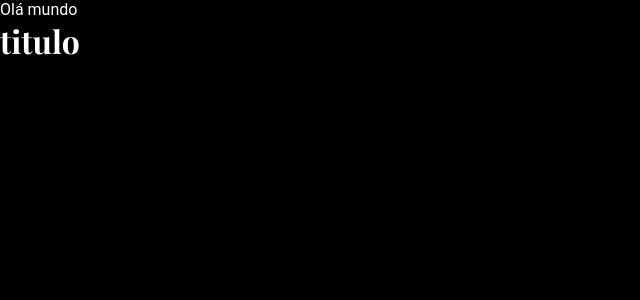
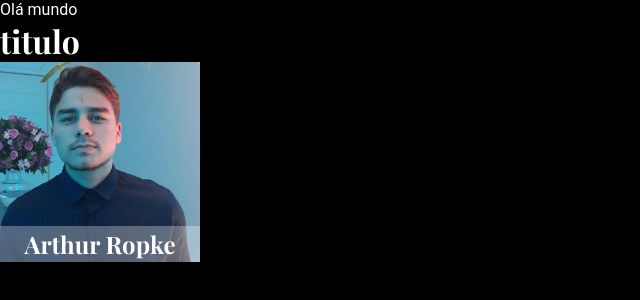
Before and after one commit to Eduardo-SBorges/portifolio, a React (Create React App) app: page / in a window 1280 px wide. Shown: the top 300 px of the page, without its empty margins (0-640 px from the left). Built offline with nearby package versions, Linux system fonts and the light colour scheme.

Commit message:
feat: avatar's component

```diff
--- a/src/App.js
+++ b/src/App.js
@@ -4,6 +4,7 @@ import { ThemeProvider } from 'styled-components'
 import GlobalStyle from './assets/GlobalStyle.js'
 import { darkTheme, lightTheme } from './assets/themes.js'
 import Title from './components/Title/Title.js'
+import Avatar from './components/Avatar/Avatar.js'
 
 const App = () => {
 	return (
@@ -11,6 +12,7 @@ const App = () => {
 			<GlobalStyle />
 			<Paragraph text="Olá mundo" />
 			<Title size="h1" text="titulo" />
+			<Avatar text="Arthur Ropke" />
 		</ThemeProvider>
 	)
 }
--- a/src/assets/themes.js
+++ b/src/assets/themes.js
@@ -1,9 +1,11 @@
 export const lightTheme = {
 	text: '#000',
+	avatarTitle: 'rgba(255, 255, 255, 0.3)',
 	background: '#fff'
 }
 
 export const darkTheme = {
 	text: '#fff',
+	avatarTitle: 'rgba(255, 255, 255, 0.3)',
 	background: '#000'
 }
--- /dev/null
+++ b/src/components/Avatar/Avatar.js
@@ -0,0 +1,40 @@
+import React from 'react'
+import Title from '../Title/Title'
+import imgAvatar from '../../assets/img/avatar.jpg'
+import { BoxAvatar, BoxName } from './Avatar.styled'
+import PropTypes from 'prop-types'
+
+const Avatar = ({ margin, width, height, position, top, bottom, text }) => {
+	return (
+		<BoxAvatar
+			margin={margin}
+			width={width}
+			height={height}
+			position={position}
+			top={top}
+			bottom={bottom}
+		>
+			<BoxName position="absolute" bottom="0">
+				<Title size="h2" text={text} textAlign="center" />
+			</BoxName>
+			<img src={imgAvatar} alt={text} />
+		</BoxAvatar>
+	)
+}
+
+Avatar.propTypes = {
+	margin: PropTypes.string,
+	padding: PropTypes.string,
+	width: PropTypes.string,
+	text: PropTypes.string,
+	size: PropTypes.string,
+	position: PropTypes.string
+}
+
+Avatar.defaultProps = {
+	width: '200px',
+	height: '200px',
+	position: 'relative'
+}
+
+export default Avatar
--- /dev/null
+++ b/src/components/Avatar/Avatar.styled.js
@@ -0,0 +1,22 @@
+import styled from 'styled-components'
+
+export const BoxAvatar = styled.div`
+	margin: ${props => props.margin};
+	width: ${props => props.width};
+	height: ${props => props.height};
+	position: ${props => props.position};
+	top: ${props => props.top};
+	bottom: ${props => props.bottom};
+
+	img {
+		width: 100%;
+	}
+`
+export const BoxName = styled.div`
+	width: 100%;
+	padding: 1%;
+	background-color: ${props => props.theme.avatarTitle};
+	position: ${props => props.position};
+	bottom: ${props => props.bottom};
+	left: ${props => props.left};
+`
--- a/src/components/Paragraph/Paragraph.styled.js
+++ b/src/components/Paragraph/Paragraph.styled.js
@@ -1,6 +1,6 @@
 import styled from 'styled-components'
 
-export const P = styled.p`
+const P = styled.p`
 	font-size: ${props => props.fontSize};
 	font-family: ${props => props.fontFamily};
 	font-weight: ${props => props.fontWeight};
--- a/src/components/Title/Title.js
+++ b/src/components/Title/Title.js
@@ -85,7 +85,7 @@ const Title = ({
 			)
 			break
 	}
-	return <div>{size}</div>
+	return <>{size}</>
 }
 
 Title.propTypes = {
```
Also changed, not shown: src/assets/img/avatar.jpg (added).
